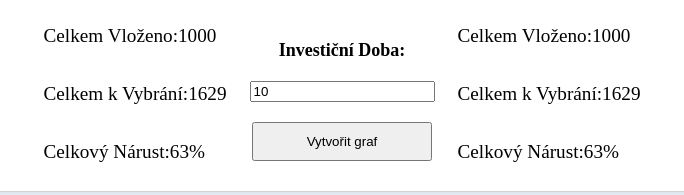
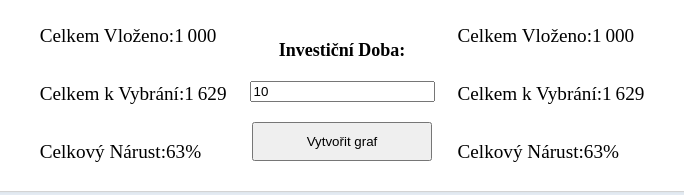
Before and after one commit to dcDavidCerny/InterestCalculator, a website built with Vite: page index.html in a window 1280 px wide. Both pictures are taken after a click on the input "Vytvořit graf". Shown: the part 437-632 px from the top of the page, 298-982 px from the left. Built offline with nearby package versions, Linux system fonts and the light colour scheme.

Commit message:
I made it good again. :) (Don't try to format numbers in inputs)

```diff
--- a/index.html
+++ b/index.html
@@ -109,7 +109,7 @@
           </div>
           <div class="input-groupResults">
             <label for="totalToWithdrawResult" id="resultLabel">Celkem k Vybrání:</label>
-            <div class="totalToWithdrawResult">
+            <div class="totalToWithdrawResult number-format">
             </div>
           </div>
           <div class="input-groupResults">
@@ -135,12 +135,12 @@
           </div>
           <div class="input-groupResults">
             <label for="totalDeposittedResult2" id="resultLabel">Celkem Vloženo:</label>
-            <div class="totalDeposittedResult2">
+            <div class="totalDeposittedResult2 number-format">
             </div>
           </div>
           <div class="input-groupResults">
             <label for="totalToWithdrawResult2" id="resultLabel">Celkem k Vybrání:</label>
-            <div class="totalToWithdrawResult2">
+            <div class="totalToWithdrawResult2 number-format">
             </div>
           </div>
           <div class="input-groupResults">
--- a/main.js
+++ b/main.js
@@ -34,6 +34,7 @@ document.getElementById("submitInput").addEventListener("click", function (event
   document.querySelector(".totalDeposittedResult").innerHTML = Math.round(totalDepositted);
   document.querySelector(".percentageGainResult").innerHTML = Math.round(((total - totalDepositted) / totalDepositted) * 100) + "%";
 
+  // Update labels visibility and names
   document.querySelectorAll("#resultLabel").forEach((label) => {
     label.style.visibility = "visible";
   });
@@ -77,48 +78,21 @@ document.getElementById("submitInput").addEventListener("click", function (event
   document.querySelector(".totalDeposittedResult2").innerHTML = Math.round(totalDepositted2);
   document.querySelector(".percentageGainResult2").innerHTML = Math.round(((total2 - totalDepositted2) / totalDepositted2) * 100) + "%";
 
-
+  // Number formatting for all numbers
   const numberFormatter = new Intl.NumberFormat('fr-FR');
 
   function formatAllNumbers() {
-    // Query all elements where you want to format numbers (e.g., div, span, p)
-    const numberElements = document.querySelectorAll('.number-format'); // Assume all number-containing elements have this class
-
+    const numberElements = document.querySelectorAll('.number-format');
     numberElements.forEach((element) => {
-      const number = parseFloat(element.innerText.replace(/\s+/g, '')); // Remove spaces before parsing
-      if (!isNaN(number)) {  // Check if it's a valid number
+      const number = parseFloat(element.innerText.replace(/\s+/g, ''));
+      if (!isNaN(number)) {
         element.innerText = numberFormatter.format(number);
       }
     });
   }
 
-
-
-  document.addEventListener('DOMContentLoaded', formatAllNumbers);
-
-
-
-
-
-
-
-
-
-
-
-
-
-
-
-
-
-
-
-
-
-
-
-
+  // Call the function to format all numbers
+  formatAllNumbers();
 
   // Define investment names
   let investmentName = document.getElementById("nameOfInvestment").value;
@@ -126,7 +100,6 @@ document.getElementById("submitInput").addEventListener("click", function (event
 
   // Chart initialization
   const ctx = document.getElementById('myChart');
-
   const labels = [];
   for (let i = 1; i <= investmentDuration; i++) {
     labels.push(`${i}. Rok`);
```
